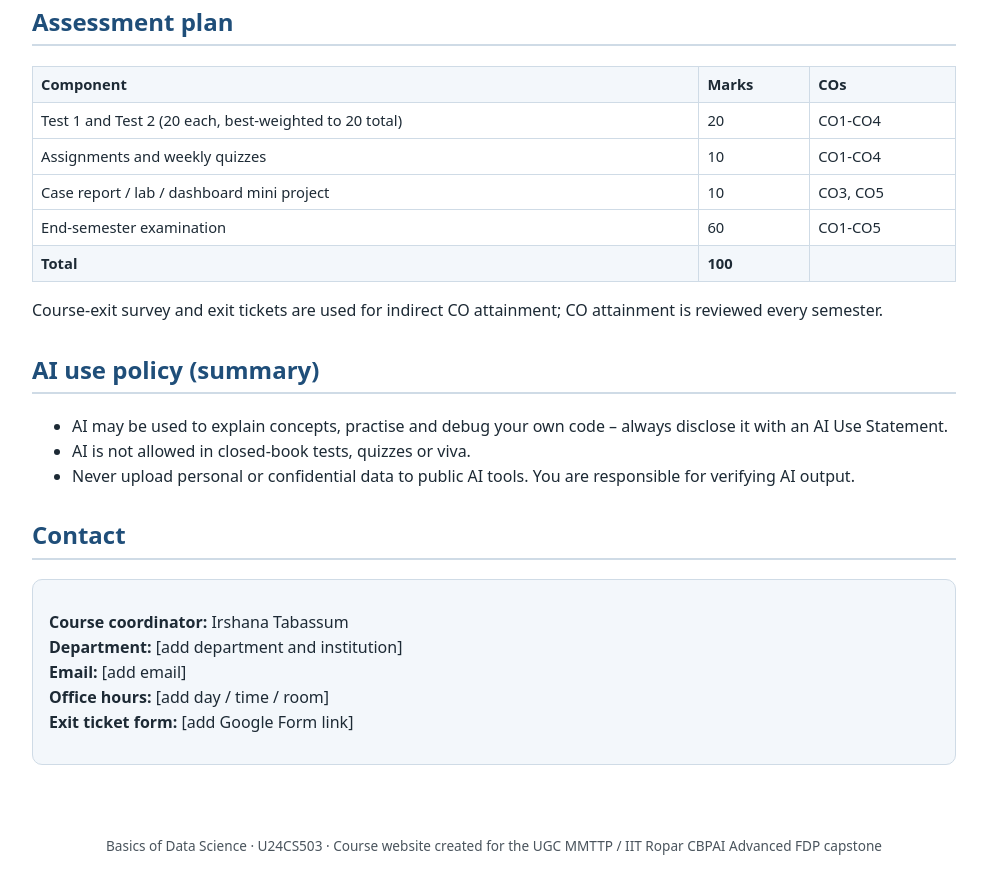
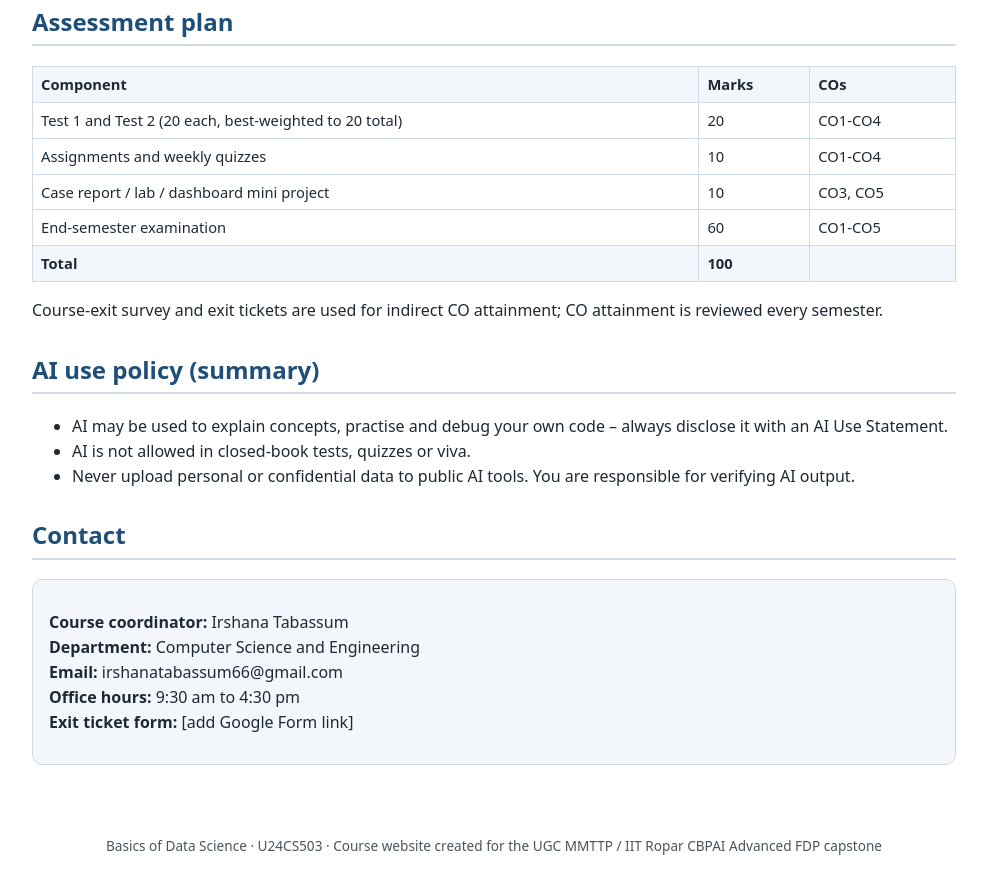
Before and after one commit to irshana-89/Basics-of-Data-science, a plain HTML site: page index.html in a window 1280 px wide. Shown: the part 1646-2522 px from the top of the page, without its empty margins (146-1133 px from the left). Drawn offline with Linux system fonts and the light colour scheme.

Commit message:
Update index.html

```diff
--- a/index.html
+++ b/index.html
@@ -118,9 +118,9 @@
   <h2>Contact</h2>
   <div class="card">
     <p><b>Course coordinator:</b> Irshana Tabassum<br>
-    <b>Department:</b> [add department and institution]<br>
-    <b>Email:</b> [add email]<br>
-    <b>Office hours:</b> [add day / time / room]<br>
+    <b>Department:</b> Computer Science and Engineering<br>
+    <b>Email:</b> irshanatabassum66@gmail.com<br>
+    <b>Office hours:</b> 9:30 am to 4:30 pm<br>
     <b>Exit ticket form:</b> [add Google Form link]</p>
   </div>
 </section>
```
